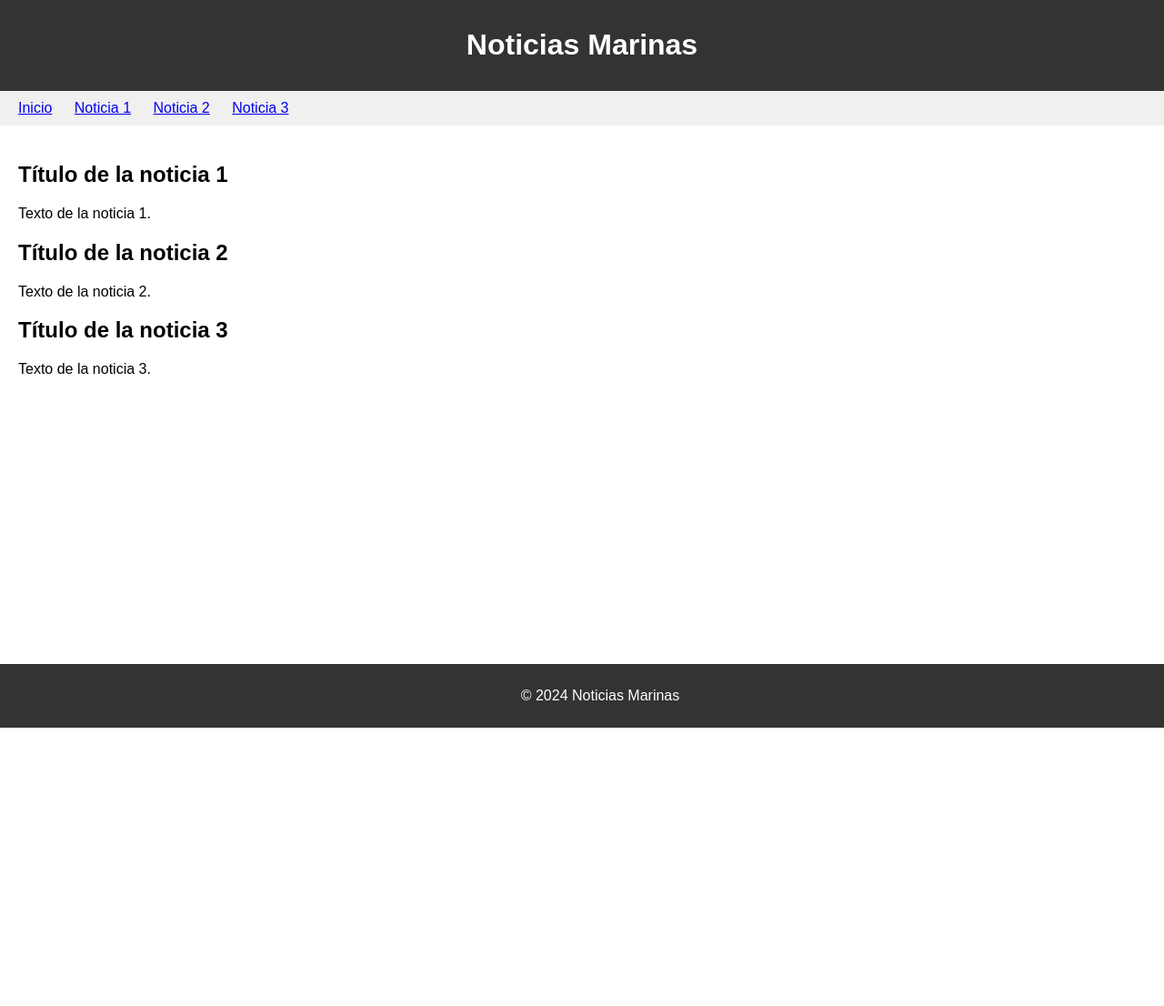
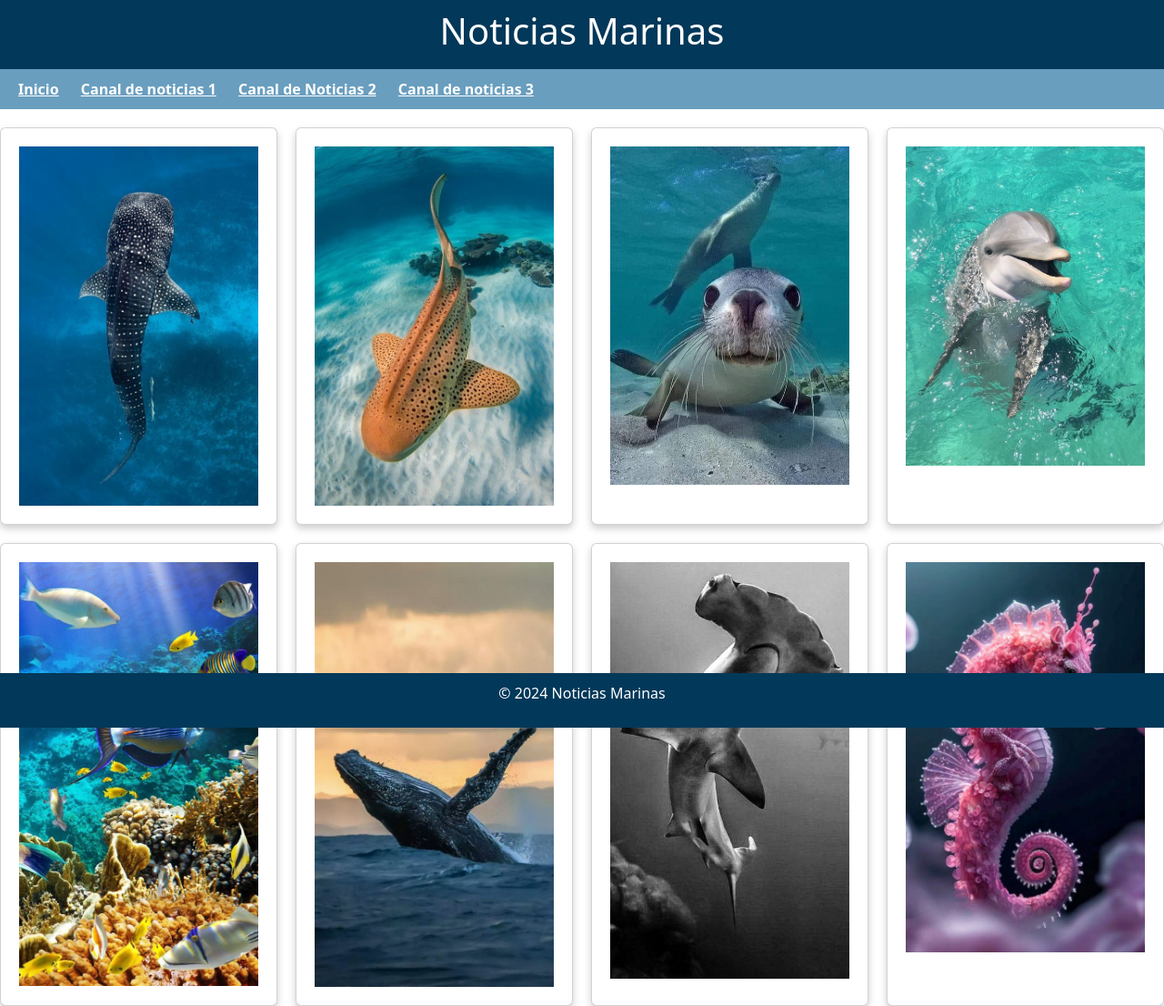
Before and after one commit to sara-34/VidaSubMarina, a PHP site: page /paginasecciones/noticias.php in a window 1280 px wide. Shown: the whole page at 91% size. Before the commit the page ends 800 px from the top, so only its background shows below. Run offline with PHP 8.4, Linux system fonts and the light colour scheme; some libraries are stand-ins or nearby versions.

Commit message:
Subiendo cambios pagina noticias

```diff
--- a/paginaInicio/index.php
+++ b/paginaInicio/index.php
@@ -20,8 +20,6 @@
             <a href="">Inicio</a>
             <a href="#footer">Contactanos</a>
             <a href="https://kertiax.itch.io/feed-the-fish">Juego</a>
-
-
         </nav>
 
 
@@ -58,7 +56,6 @@
 
    <section id="section-2">
     <div class="container">
-
         <div class="card">
             <figure class="imagenesCard">
                 <img src="./imagenes/tortuga.jpg" alt="">
--- a/paginaInicio/inicio.css
+++ b/paginaInicio/inicio.css
@@ -26,8 +26,8 @@ nav{
     padding: 30px 50px 0 0;
 }
 nav > a{
+    font-size: 20px;
     color: white;
-    font-weight: 300;
     font-weight: bold;
     text-decoration: none;
     margin-right: 10px;
--- a/paginaInicio/paginasecciones/noticias.css
+++ b/paginaInicio/paginasecciones/noticias.css
@@ -0,0 +1,74 @@
+*{
+    border: 0;
+}
+
+    body {
+        font-family: Arial, sans-serif;
+        margin: 0;
+        padding: 0;
+    }
+    header {
+        background-color: #023859;
+        color: #fff;
+        padding: 10px 20px;
+        text-align: center;
+    }
+    nav {
+        background-color: #699EBF;
+
+        padding: 10px 20px;
+    }
+    nav ul {
+        list-style-type: none;
+        margin: 0;
+        color: #fff;
+        padding: 0;
+    }
+    nav ul li {
+        display: inline-block;
+        margin-right: 20px;
+
+    }
+    nav ul li a{
+        font-weight: bold;
+        color: #fff;
+
+    }
+    article {
+        padding: 20px;
+
+    }
+    footer {
+        background-color: #023859;
+        color: #fff;
+        text-align: center;
+        padding: 10px 20px;
+        position: fixed;
+        bottom: 0;
+        width: 100%;
+    }
+    .grid-container {
+        margin-top: 20px;
+        display: grid;
+        grid-template-columns: repeat(auto-fill, minmax(300px, 1fr));
+        grid-gap: 20px;
+      }
+
+      .card {
+        border: 1px solid #ccc;
+        border-radius: 5px;
+        overflow: hidden;
+        width: 100%;
+        box-shadow: 0 4px 8px 0 rgba(0,0,0,0.2);
+        transition: transform 0.3s ease;
+      }
+
+      .card:hover {
+        transform: scale(1.05);
+      }
+
+      .card img {
+        width: 100%;
+        height: auto;
+        display: block;
+      }
--- a/paginaInicio/paginasecciones/noticias.php
+++ b/paginaInicio/paginasecciones/noticias.php
@@ -4,44 +4,9 @@
 <meta charset="UTF-8">
 <meta name="viewport" content="width=device-width, initial-scale=1.0">
 <title>Noticias Marinas</title>
-<style>
-    body {
-        font-family: Arial, sans-serif;
-        margin: 0;
-        padding: 0;
-    }
-    header {
-        background-color: #333;
-        color: #fff;
-        padding: 10px 20px;
-        text-align: center;
-    }
-    nav {
-        background-color: #f0f0f0;
-        padding: 10px 20px;
-    }
-    nav ul {
-        list-style-type: none;
-        margin: 0;
-        padding: 0;
-    }
-    nav ul li {
-        display: inline-block;
-        margin-right: 20px;
-    }
-    article {
-        padding: 20px;
-    }
-    footer {
-        background-color: #333;
-        color: #fff;
-        text-align: center;
-        padding: 10px 20px;
-        position: fixed;
-        bottom: 0;
-        width: 100%;
-    }
-</style>
+<link rel="stylesheet" href="noticias.css">
+<link href="https://cdn.jsdelivr.net/npm/bootstrap@5.3.3/dist/css/bootstrap.min.css" rel="stylesheet" integrity="sha384-QWTKZyjpPEjISv5WaRU9OFeRpok6YctnYmDr5pNlyT2bRjXh0JMhjY6hW+ALEwIH" crossorigin="anonymous">
+    <link rel="stylesheet" href="https://cdn.jsdelivr.net/npm/bootstrap-icons@1.7.2/font/bootstrap-icons.css">
 </head>
 <body>
     <header>
@@ -49,20 +14,45 @@
     </header>
     <nav>
         <ul>
-            <li><a href="#">Inicio</a></li>
-            <li><a href="#">Noticia 1</a></li>
-            <li><a href="#">Noticia 2</a></li>
-            <li><a href="#">Noticia 3</a></li>
+            <li><a href="/VidaSubmarina/paginaInicio/">Inicio</a></li>
+            <li><a href="https://cnnespanol.cnn.com/tag/vida-marina/">Canal de noticias 1</a></li>
+            <li><a href="https://es.euronews.com/green/2024/04/17/prohibir-las-redes-de-arrastre-de-fondo-en-las-zonas-marinas-protegidas-seria-bueno-para-t">Canal de Noticias 2</a></li>
+            <li><a href="https://es.wired.com/articulos/la-amenaza-humana-bajo-a-las-profundidades-marinas-tiburones-y-rayas-estan-en-riesgo-por-sobrepesca">Canal de noticias 3</a></li>
         </ul>
     </nav>
-    <article>
-        <h2>Título de la noticia 1</h2>
-        <p>Texto de la noticia 1.</p>
-        <h2>Título de la noticia 2</h2>
-        <p>Texto de la noticia 2.</p>
-        <h2>Título de la noticia 3</h2>
-        <p>Texto de la noticia 3.</p>
-    </article>
+    <div class="grid-container">
+  <article class="card">
+    <img src="../imagenes/card1.jpg" alt="Imagen del mar 1">
+  </article>
+
+  <article class="card">
+    <img src="../imagenes/card2.jpg" alt="Imagen del mar 2">
+  </article>
+
+  <article class="card">
+    <img src="../imagenes/card3.jpg" alt="Imagen del mar 3">
+  </article>
+
+  <article class="card">
+    <img src="../imagenes/card4.jpg" alt="Imagen del mar 4">
+  </article>
+
+  <article class="card">
+    <img src="../imagenes/card5.jpg" alt="Imagen del mar 5">
+  </article>
+
+  <article class="card">
+    <img src="../imagenes/card6.jpg" alt="Imagen del mar 6">
+  </article>
+
+  <article class="card">
+    <img src="../imagenes/card7.jpg" alt="Imagen del mar 7">
+  </article>
+
+  <article class="card">
+    <img src="../imagenes/card8.jpg" alt="Imagen del mar 8">
+  </article>
+</div>
     <footer>
         <p>&copy; 2024 Noticias Marinas</p>
     </footer>
--- a/paginaInicio/paginasecciones/seccion2.php
+++ b/paginaInicio/paginasecciones/seccion2.php
@@ -11,7 +11,7 @@
 </head>
 <body>
 
-<nav class="navbar navbar-expand-lg navbar-dark bg-dark fixed-top">
+<nav class="navbar navbar-expand-lg navbar-dark  fixed-top">
     <div class="container">
         <a href="#" class="navbar-brand"> <span class="text-primary">Vida</span>Submarina</a>
         <button class="navbar-toggler" type="button"
--- a/paginaInicio/paginasecciones/seccion3.php
+++ b/paginaInicio/paginasecciones/seccion3.php
@@ -11,7 +11,7 @@
 </head>
 <body>
 
-<nav class="navbar navbar-expand-lg navbar-dark bg-dark fixed-top">
+<nav class="navbar navbar-expand-lg navbar-dark  fixed-top">
     <div class="container">
         <a href="#" class="navbar-brand"> <span class="text-primary">Vida</span>Submarina</a>
         <button class="navbar-toggler" type="button"
@@ -224,7 +224,7 @@
 
 
         <div class="col-12 col-md-12 col-lg-4">
-            <div class="card text-white text-center bg-dark pb-2">
+            <div class="card text-white text-center pb-2">
                 <div class="card-body">
 
                     <h3 class="card-tittle">Tecnología de buseo</h3>
--- a/paginaInicio/paginasecciones/seccion4.php
+++ b/paginaInicio/paginasecciones/seccion4.php
@@ -11,7 +11,7 @@
 </head>
 <body>
 
-<nav class="navbar navbar-expand-lg navbar-dark bg-dark fixed-top">
+<nav class="navbar navbar-expand-lg navbar-dark  fixed-top">
     <div class="container">
         <a href="#" class="navbar-brand"> <span class="text-primary">Vida</span>Submarina</a>
         <button class="navbar-toggler" type="button"
@@ -276,7 +276,7 @@
 
     <div class="row">
         <div class="col-12 col-md-12 col-lg-4">
-            <div class="card text-light text-center bg-dark pb-2">
+            <div class="card text-light text-center pb-2">
                 <div class="card-body text-white">
                     <div class="img-area mb-4">
                         <img src="../imagenes/img14.jpg" alt="">
--- a/paginaInicio/paginasecciones/seccion5.php
+++ b/paginaInicio/paginasecciones/seccion5.php
@@ -8,10 +8,11 @@
     <link rel="stylesheet" href="https://cdn.jsdelivr.net/npm/bootstrap-icons@1.7.2/font/bootstrap-icons.css">
     <link rel="stylesheet" href="seccion1.css">
 
+
 </head>
 <body>
 
-<nav class="navbar navbar-expand-lg navbar-dark bg-dark fixed-top">
+<nav class="navbar navbar-expand-lg navbar-dark  fixed-top">
     <div class="container">
         <a href="#" class="navbar-brand"> <span class="text-primary">Vida</span>Submarina</a>
         <button class="navbar-toggler" type="button"
@@ -276,7 +277,7 @@
 
     <div class="row">
         <div class="col-12 col-md-12 col-lg-4">
-            <div class="card text-light text-center bg-dark pb-2">
+            <div class="card text-light text-center pb-2">
                 <div class="card-body text-white">
                     <div class="img-area mb-4">
                         <img src="../imagenes/img14.jpg" alt="">
--- a/paginaInicio/paginasecciones/secciones.css
+++ b/paginaInicio/paginasecciones/secciones.css
@@ -21,9 +21,9 @@ nav{
 }
 nav > a{
     color: rgb(255, 255, 255);
-    font-weight: 300;
+    font-weight: bold;
     font-size: 20px;
-    text-decoration: underline;
+    text-decoration: none;
     margin-right: 10px;
 }
 
```
Also changed, not shown: paginaInicio/paginasecciones/seccion1.css (+5 -4 lines), paginaInicio/paginasecciones/seccion1.php (+9 -21 lines), paginaInicio/paginasecciones/secciones.php (+8 -15 lines), paginaInicio/imagenes/card1.jpg (added), paginaInicio/imagenes/card2.jpg (added), paginaInicio/imagenes/card3.jpg (added), paginaInicio/imagenes/card4.jpg (added), paginaInicio/imagenes/card5.jpg (added), paginaInicio/imagenes/card6.jpg (added), paginaInicio/imagenes/card7.jpg (added), paginaInicio/imagenes/card8.jpg (added).
